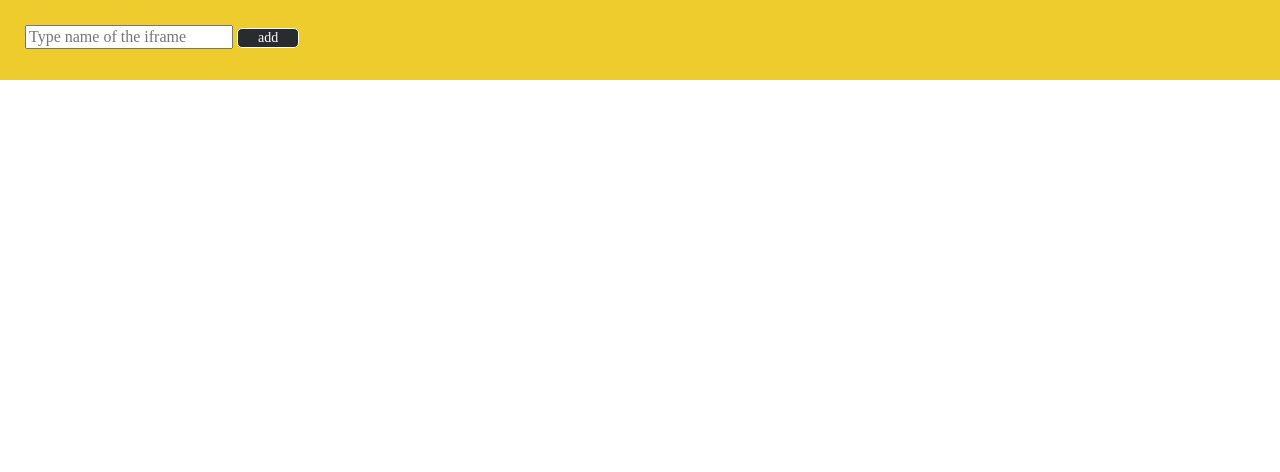
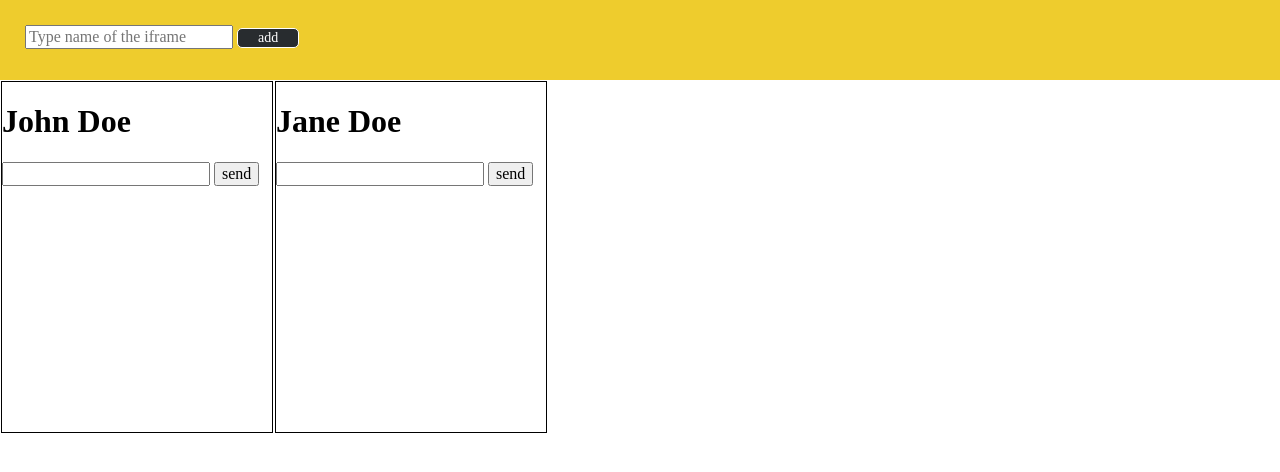
Before and after one commit to denis-fominykh/simple-chat-with-vanilla-js, a website built with webpack: page src/html/index.html in a window 1280 px wide. Built offline with nearby package versions, Linux system fonts and the light colour scheme.

Commit message:
creating the styles for the iframes

```diff
--- a/src/html/index.html
+++ b/src/html/index.html
@@ -18,7 +18,7 @@
         add
       </button>
     </div>
-    <div class="iframe-chat"></div>
+    <div class="iframe-chat iframe-chat_position"></div>
   </div>
 </body>
 </html>
--- a/src/index.js
+++ b/src/index.js
@@ -1 +1,3 @@
 import './scss/style.scss';
+
+import './js/app';
--- /dev/null
+++ b/src/scss/modules/iframe-chat/_iframe-chat.scss
@@ -0,0 +1,5 @@
+.iframe-chat {
+	&_position {
+		display: flex;
+	}
+}
--- /dev/null
+++ b/src/scss/modules/iframe/_iframe.scss
@@ -0,0 +1,8 @@
+.iframe {
+	&_appearance {
+		height: 350px;
+		width: 270px;
+		margin: 1px;
+		border: 1px solid #000000;
+	}
+}
--- a/src/scss/style.scss
+++ b/src/scss/style.scss
@@ -1,2 +1,4 @@
 @import "./modules/normalize/normalize";
 @import "./modules/iframe-creator/iframe-creator";
+@import "./modules/iframe-chat/iframe-chat";
+@import "./modules/iframe/iframe";
```
